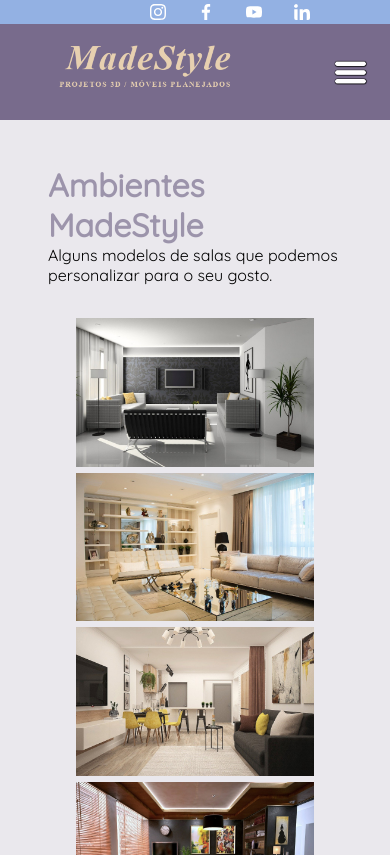
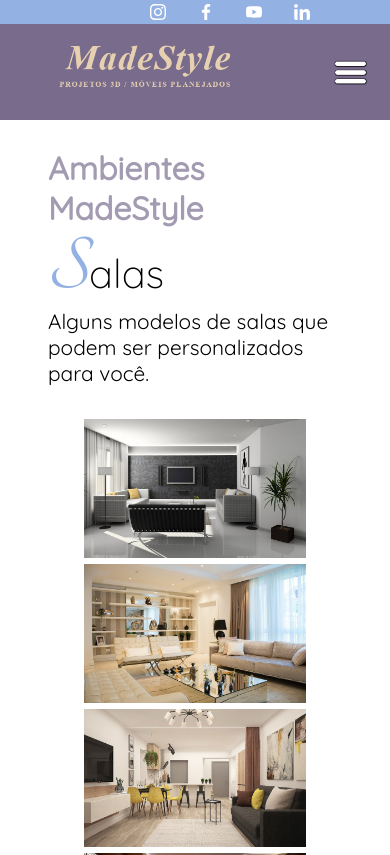
Before and after one commit to MRSx64/MadeStyle_Salas, a plain HTML site: page index.html in a window 390 px wide. Shown: the top 855 px of the page. Drawn offline with Linux system fonts and the light colour scheme.

Commit message:
change20

```diff
--- a/index.html
+++ b/index.html
@@ -30,13 +30,14 @@
     </header>
 
     <main>
-        <div class="space"></div>
         <section class="ambiente">
             <div class="ambiente-titulo">
                 <h1>Ambientes MadeStyle</h1>
-                <p>Alguns modelos de salas que podemos personalizar para o seu gosto. </p>
+                <h2><span>S</span>alas</h2>
+                <p>Alguns modelos de salas que podem ser personalizados para você.</p>
             </div>
-        <ul class="flex">
+            <div class="flex">
+            <ul class="flex-box">
             <li><a href="#img1"><img src="imagem\living1.jpg" class="min"></a></li>
             <li><a href="#img2"><img src="imagem\living2.jpg" class="min"></a></li>
             <li><a href="#img3"><img src="imagem\living3.jpg" class="min"></a></li>
@@ -46,9 +47,10 @@
             <li><a href="#img7"><img src="imagem\living7.jpg" class="min"></a></li>
             <li><a href="#img8"><img src="imagem\living8.jpg" class="min"></a></li>
             <li><a href="#img9"><img src="imagem\living9.jpg" class="min"></a></li>
-        </ul>
+            </ul>
+            </div>
         </section>
-    </main>
+        <section class="fundo">
         <div class="lbox" id="img1">
             <div class="boxImg">
                 <a href="#img9"  class="btn" id="prev">&#171;</a>
@@ -121,6 +123,8 @@
                 <a href="#img1"  class="btn" id="next">&#187;</a>
             </div>
         </div>
+    </section>
+    </main>
 
     <footer>
         <div class="footer">
--- a/salas.css
+++ b/salas.css
@@ -87,28 +87,48 @@ header .navigation li a {
 
 
 main{
-    display: flex;
-    height: 150vh;
-    background-color: #786b8c27;
-    justify-content: center;
-    flex-wrap: wrap;
-    align-items: center;
-}
-main .space{
-    height: 2vh;
+   margin: 0 auto;
 }
 
-main .ambiente{
-    height: 100%;
+
+main .ambiente-titulo {
+    display: flex;
+    margin: 4em 6em;
+    align-items: flex-start;
+    flex-direction: column;
+
+}
+main .ambiente-titulo h1{
+    font-size: 2.2em;
+    color: #786b8cad;
 }
 
-main .ambiente-titulo {
-    margin: 4em 6em;
+main .ambiente-titulo h2{
+    font-size: 2.5em;
+    font-weight: 300;
 }
-main .ambiente-titulo h1{
-    font-family: 'Quicksand';
-    font-size: 2.5em;
-    color: #786b8cad;
+
+
+main .ambiente-titulo span{
+    font-family: 'Tangerine';
+    font-size: 2em;
+    color: #93b1e3;
+}
+main .ambiente-titulo p{
+    font-size: 1.3em;
+    font-weight: 500;
+}
+
+.flex{
+    display: flex;
+}
+.flex-box{
+    list-style: none;
+    display: flex;
+    flex-wrap: wrap;
+    justify-content: center;
+    flex-direction: row;
+    padding-bottom: 20px;
 }
 
 .lbox{
@@ -131,12 +151,6 @@ main .ambiente-titulo h1{
     position: fixed;
 }
 
-ul.flex{
-    list-style: none;
-    display: flex;
-    flex-wrap: wrap;
-    justify-content: center;
-}
 
 .min{
     width: 22em;
@@ -220,9 +234,7 @@ footer{
 
 @media (max-width: 1168px){
 
-main {
-    height: 122vh;
-}
+
 main .ambiente-titulo h1 {
     font-size: 2em;
 }
@@ -332,7 +344,7 @@ main .ambiente-titulo {
     margin: 2em 6em;
 }
 .lbox {
-    margin: 0em 2em;}
+    margin: 4em 2em;}
 
 .lbox:target {
     top:3em;
@@ -345,11 +357,9 @@ main .ambiente-titulo {
 }
 @media (max-width: 880px){
 
-main {
-    height: 140vh;
-}
+
 .min {
-    width: 15em;
+    width: 14em;
 }
 
 .lbox:target .boxImg img {
@@ -365,13 +375,12 @@ header .navigation.active {
     padding: 1em 2em;
 }
 
-main {
-    height: 290vh;
-}
 
 main .ambiente-titulo {
     margin: 2em 3em;
 }
+.lbox {
+    margin: 5em 1em;}
 
 .lbox:target {
     height: 80%;
```
